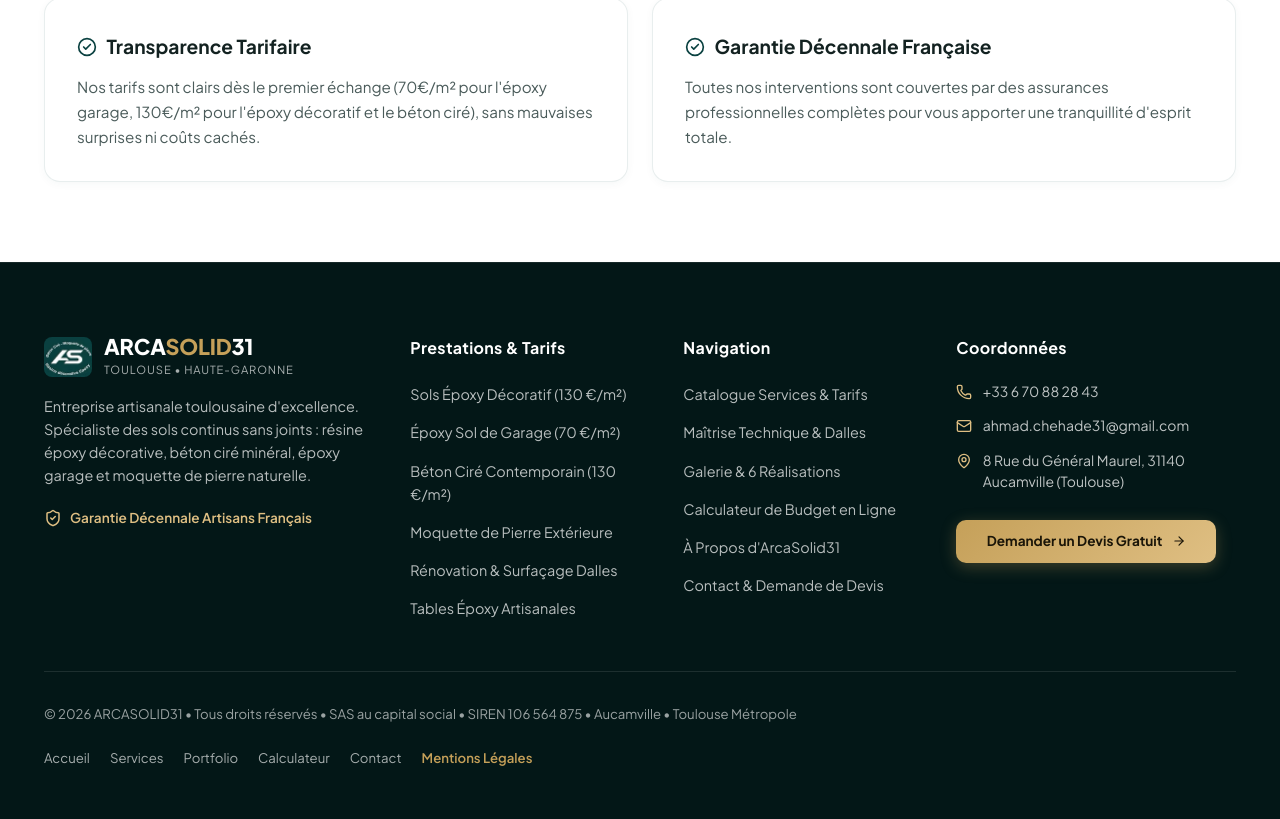
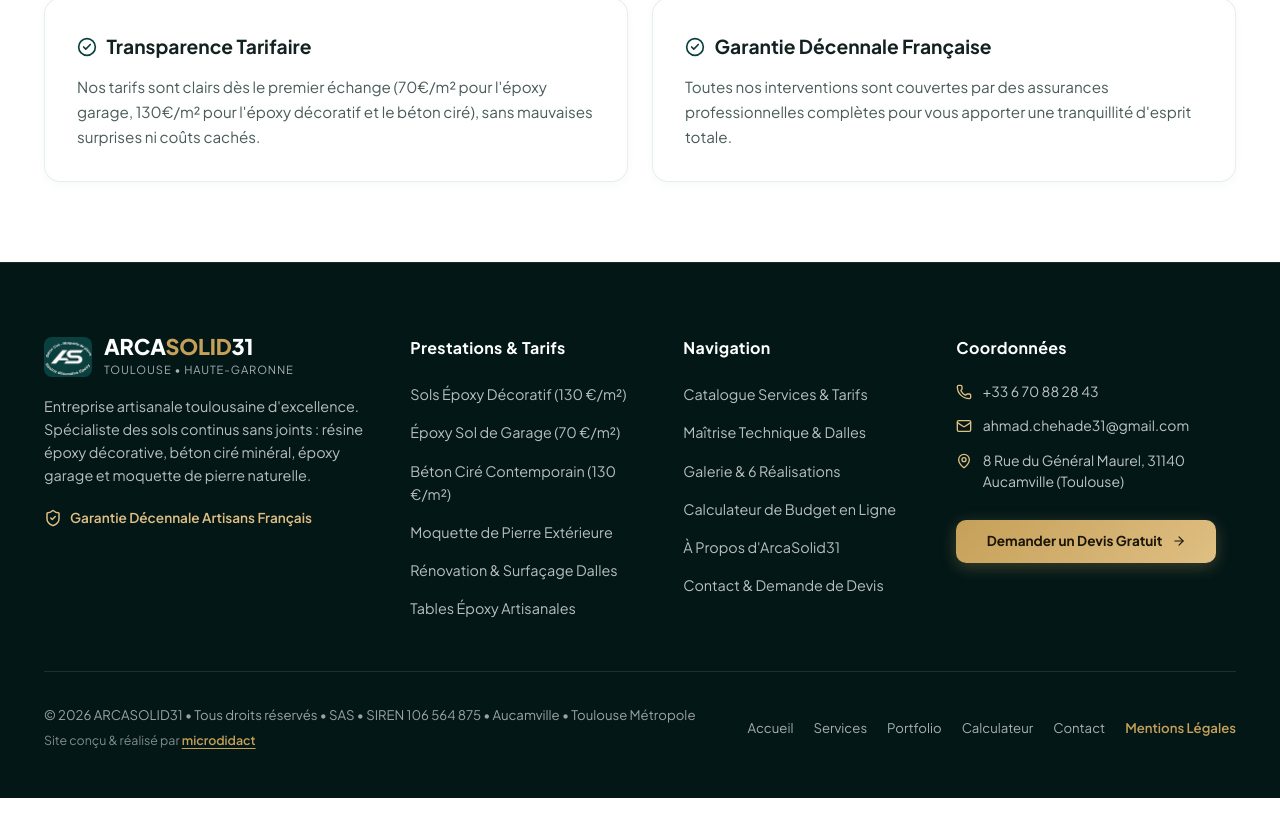
Before and after one commit to Team-MW/arcasolid31, a Next.js app: page /a-propos in a window 1280 px wide. Shown: the part 1298-2117 px from the top of the page. After the commit the page ends 2096 px from the top, so only its background shows below. Built offline with nearby package versions, Linux system fonts and the light colour scheme; a web font is replaced by a local one.

Commit message:
feat(footer): add site credit realized by microdidact with link

```diff
--- a/src/app/globals.css
+++ b/src/app/globals.css
@@ -2409,8 +2409,30 @@
 }
 
 .footer-copy {
-  line-height: 1.5;
-}
+  line-height: 1.6;
+  display: flex;
+  flex-direction: column;
+  gap: 0.35rem;
+}
+
+.footer-credits {
+  font-size: 0.775rem;
+  color: rgba(255, 255, 255, 0.5);
+}
+
+.footer-credit-link {
+  color: var(--brand-gold, #C5A059);
+  font-weight: 600;
+  text-decoration: underline;
+  text-underline-offset: 3px;
+  transition: color var(--transition-fast, 0.2s ease), opacity var(--transition-fast, 0.2s ease);
+}
+
+.footer-credit-link:hover {
+  color: #FFFFFF;
+  text-decoration: none;
+}
+
 
 .footer-bottom-nav {
   display: flex;
--- a/src/components/Footer.jsx
+++ b/src/components/Footer.jsx
@@ -148,7 +148,20 @@
         {/* Bottom bar */}
         <div className="footer-bottom">
           <div className="footer-copy">
-            &copy; {currentYear} ARCASOLID31 &bull; Tous droits réservés &bull; SAS au capital social &bull; SIREN 106 564 875 &bull; Aucamville &bull; Toulouse Métropole
+            <div>
+              &copy; {currentYear} ARCASOLID31 &bull; Tous droits réservés &bull; SAS &bull; SIREN 106 564 875 &bull; Aucamville &bull; Toulouse Métropole
+            </div>
+            <div className="footer-credits">
+              Site conçu &amp; réalisé par{" "}
+              <a
+                href="https://microdidact.com/"
+                target="_blank"
+                rel="noopener noreferrer"
+                className="footer-credit-link"
+              >
+                microdidact
+              </a>
+            </div>
           </div>
           <div className="footer-bottom-nav">
             <Link href="/" className="footer-bottom-link">Accueil</Link>
```
